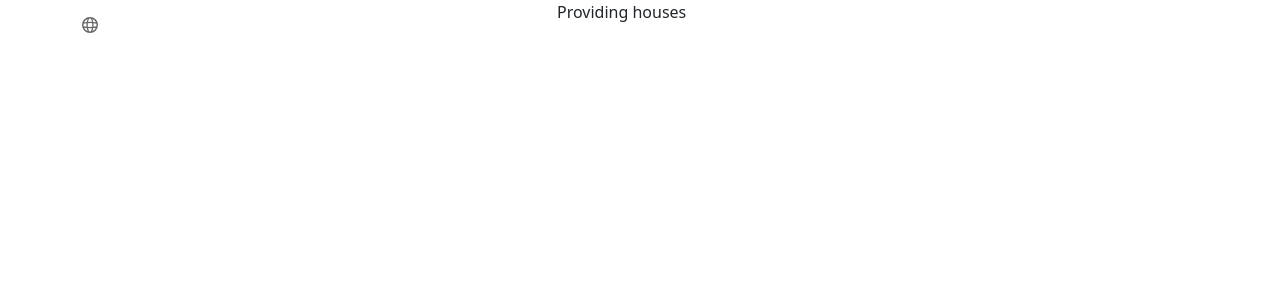
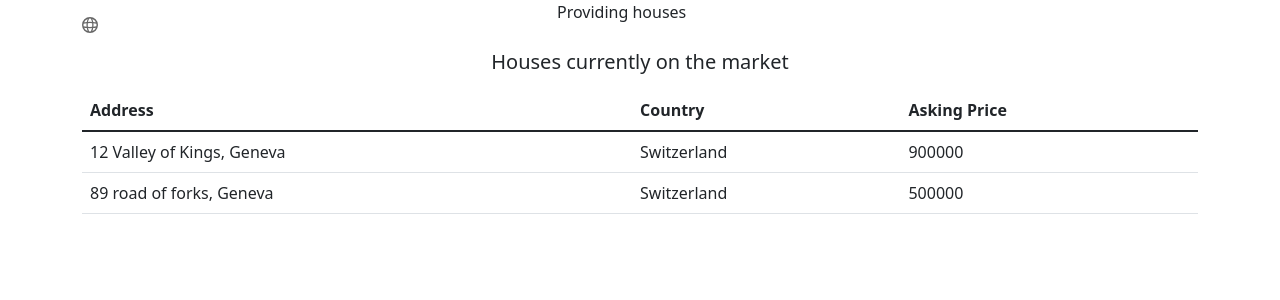
Before and after one commit to keyboardbreaker/next-s, a Next.js app: page / in a window 1280 px wide. Shown: the top 300 px of the page. Built offline with nearby package versions, Linux system fonts and the light colour scheme.

Commit message:
houseList component mapping json data

```diff
--- a/src/components/app.tsx
+++ b/src/components/app.tsx
@@ -1,7 +1,13 @@
 import Banner from "./banner";
+import HouseList from "./houseList";
 
 const App = () => {
-    return <Banner />
+    return (
+        <>
+            <Banner />
+            <HouseList />
+        </>
+    );
 };
 
 export default App;
--- /dev/null
+++ b/src/components/houseList.tsx
@@ -0,0 +1,48 @@
+import React from "react";
+
+const houses = [
+    {
+        id: 1,
+        address: "12 Valley of Kings, Geneva",
+        country: "Switzerland",
+        price: 900000,
+    },
+    {
+        id: 2,
+        address: "89 road of forks, Geneva",
+        country: "Switzerland",
+        price: 500000,
+    },
+];
+
+const HouseList = () => {
+    return (
+        <>
+            <div className="row mb-2">
+                <h5 className="themeFontColor text-center">
+                    Houses currently on the market
+                </h5>
+            </div>
+            <table className="table table-hover">
+                <thead>
+                    <tr>
+                        <th>Address</th>
+                        <th>Country</th>
+                        <th>Asking Price</th>
+                    </tr>
+                </thead>
+                <tbody>
+                    {houses.map((house) => (
+                        <tr key={house.id}>
+                            <td>{house.address}</td>
+                            <td>{house.country}</td>
+                            <td>{house.price}</td>
+                        </tr>
+                    ))}
+                </tbody>
+            </table>
+        </>
+    );
+};
+
+export default HouseList;
```
